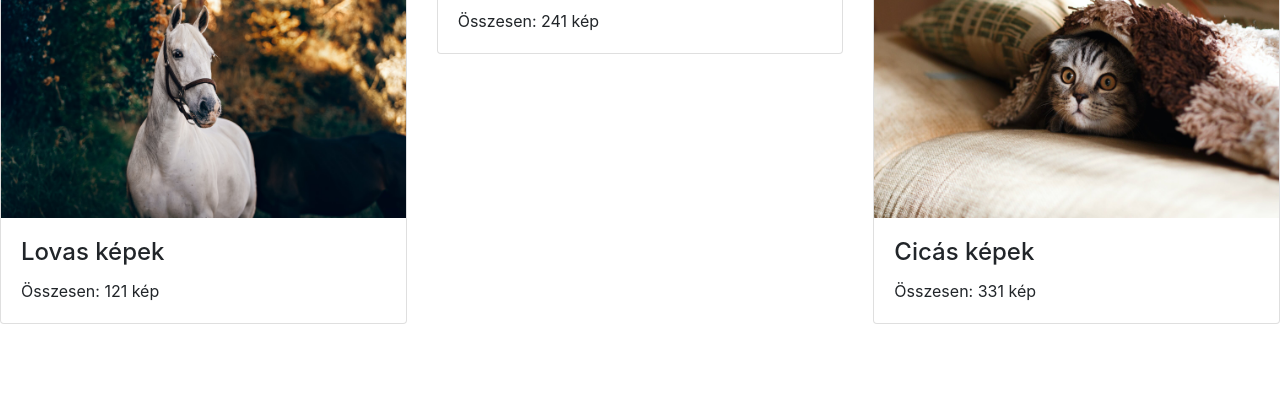
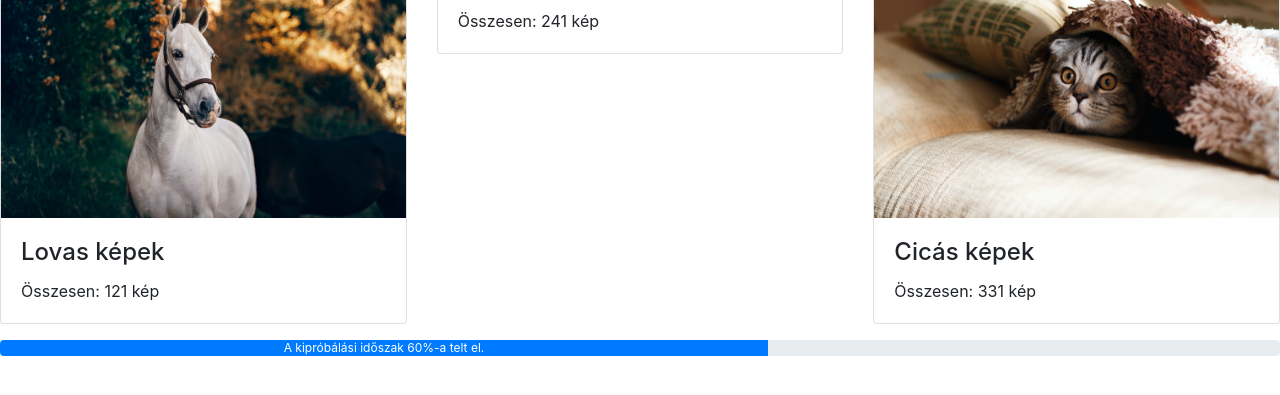
Before and after one commit to tothm23/Esettanulmany2, a plain HTML site: page index.html in a window 1280 px wide. Shown: the part 141-536 px from the top of the page. Drawn offline with nearby package versions, Linux system fonts and the light colour scheme.

Commit message:
A progress komponens elhelyezése

```diff
--- a/index.html
+++ b/index.html
@@ -72,7 +72,11 @@
     </div>
 
     <div class="row">
-      <div class="col-12"></div>
+      <div class="col-12">
+        <div class="progress mt-3">
+          <div class="progress-bar" role="progressbar" style="width: 60%" aria-valuenow="60" aria-valuemin="0" aria-valuemax="100">A kipróbálási időszak 60%-a telt el.</div>
+        </div>
+      </div>
     </div>
 
     <div class="row">
```
